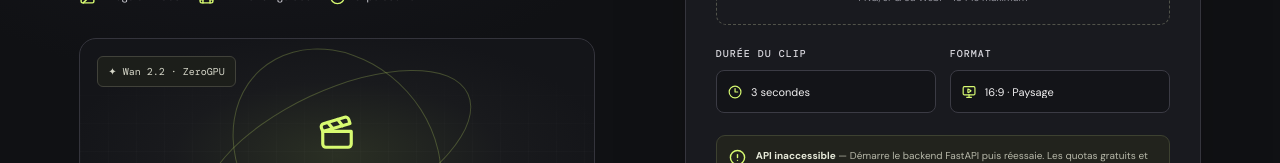
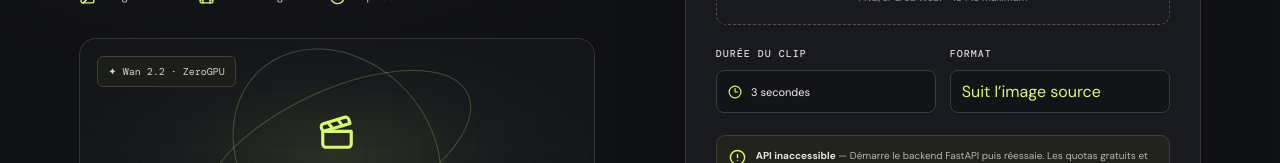
Before and after one commit to Leslie2856/generateur-video-ia, a React (Vite) app in the folder frontend/: page / in a window 1280 px wide. Shown: the part 605-768 px from the top of the page. Built offline with nearby package versions, Linux system fonts and the light colour scheme; no server answers.

Commit message:
Clarify Wan2.2 image aspect ratio behavior

```diff
--- a/frontend/src/App.jsx
+++ b/frontend/src/App.jsx
@@ -1,5 +1,5 @@
 import { useEffect, useRef, useState } from 'react'
-import { Clapperboard, ImagePlus, Sparkles, Upload, WandSparkles, Clock3, MonitorPlay, AlertCircle, Download, Film, Activity } from 'lucide-react'
+import { Clapperboard, ImagePlus, Sparkles, Upload, WandSparkles, Clock3, AlertCircle, Download, Film, Activity } from 'lucide-react'
 
 const API = import.meta.env.VITE_API_URL || 'http://127.0.0.1:8000'
 
@@ -104,7 +104,7 @@ export default function App() {
         <form onSubmit={generate}><label className="field-label" htmlFor="prompt">{mode === 'image' ? 'DÉCRIS LE MOUVEMENT À GÉNÉRER' : 'DÉCRIS LE RÉSULTAT SOUHAITÉ'} <span>REQUIS</span></label><textarea id="prompt" value={prompt} onChange={e => setPrompt(e.target.value)} maxLength={4000} placeholder={mode === 'image' ? 'Ex. : Anime doucement cette image, vent dans les vêtements, caméra qui avance, lumière cinématographique…' : 'Ex. : Reproduis le mouvement de la vidéo de référence, en conservant l’apparence du personnage et le décor…'} rows={4}/><div className="field-footer"><span>Une consigne précise aide à guider le résultat.</span><span>{prompt.length}/4000</span></div>
         <div className="upload-zone" onClick={() => fileRef.current?.click()} role="button" tabIndex={0} onKeyDown={e => { if (e.key === 'Enter' || e.key === ' ') fileRef.current?.click() }}><input ref={fileRef} type="file" accept="image/png,image/jpeg,image/webp" hidden onChange={e => { setFile(e.target.files?.[0] || null); setVideoUrl('') }}/><ImagePlus size={22}/><strong>{file ? file.name : mode === 'image' ? 'Choisir une image de départ' : 'Choisir l’image du personnage'}</strong><span>PNG, JPG ou WebP · 10 Mo maximum</span></div>
         {mode === 'animate' && <div className="upload-zone" onClick={() => motionVideoRef.current?.click()} role="button" tabIndex={0} onKeyDown={e => { if (e.key === 'Enter' || e.key === ' ') motionVideoRef.current?.click() }}><input ref={motionVideoRef} type="file" accept="video/mp4,video/webm,video/quicktime" hidden onChange={e => { setMotionVideo(e.target.files?.[0] || null); setVideoUrl('') }}/><Upload size={22}/><strong>{motionVideo ? motionVideo.name : 'Choisir la vidéo de mouvement'}</strong><span>MP4, WebM ou MOV · 25 Mo maximum</span></div>}
-        {mode === 'image' && <div className="settings-grid"><div><label className="field-label" htmlFor="duration">DURÉE DU CLIP</label><div className="select-wrap"><Clock3 size={16}/><select id="duration" value={duration} onChange={e => setDuration(Number(e.target.value))}>{[2,3,4,5].map(n => <option value={n} key={n}>{n} secondes</option>)}</select></div></div><div><label className="field-label" htmlFor="ratio">FORMAT</label><div className="select-wrap"><MonitorPlay size={16}/><select id="ratio" value={ratio} onChange={e => setRatio(e.target.value)}><option value="16:9">16:9 · Paysage</option><option value="9:16">9:16 · Portrait</option><option value="1:1">1:1 · Carré</option></select></div></div></div>}
+        {mode === 'image' && <div className="settings-grid"><div><label className="field-label" htmlFor="duration">DURÉE DU CLIP</label><div className="select-wrap"><Clock3 size={16}/><select id="duration" value={duration} onChange={e => setDuration(Number(e.target.value))}>{[2,3,4,5].map(n => <option value={n} key={n}>{n} secondes</option>)}</select></div></div><div><label className="field-label">FORMAT</label><div className="select-wrap"><span>Suit l’image source</span></div></div></div>}
         <div className="provider-note"><AlertCircle size={17}/><span><strong>{!apiAvailable ? 'API inaccessible' : mode === 'image' ? 'Wan2.2 Image-to-Video' : 'Wan2.2 Animate-2'}</strong> — {!apiAvailable ? 'Démarre le backend FastAPI puis réessaie.' : mode === 'image' ? 'Anime une image de départ via un Space public ZeroGPU.' : 'Utilise une image de personnage et une vidéo de mouvement.'} Les quotas gratuits et les files d’attente dépendent de Hugging Face. Aucun fournisseur payant ne sera appelé.</span></div>
         <button className="mode-tab" type="button" onClick={checkProvider} disabled={!apiAvailable || checking}><Activity size={16}/>{checking ? 'Test de connexion…' : 'Tester la connexion au moteur'}</button>
         {providerStatus && <div className="notice" role="status">{providerStatus}</div>}
```
